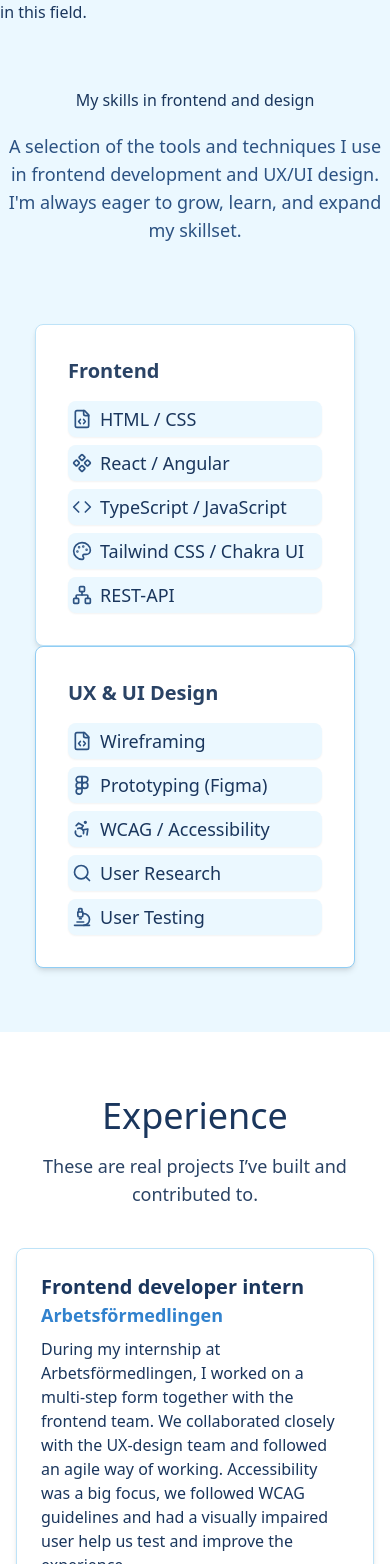
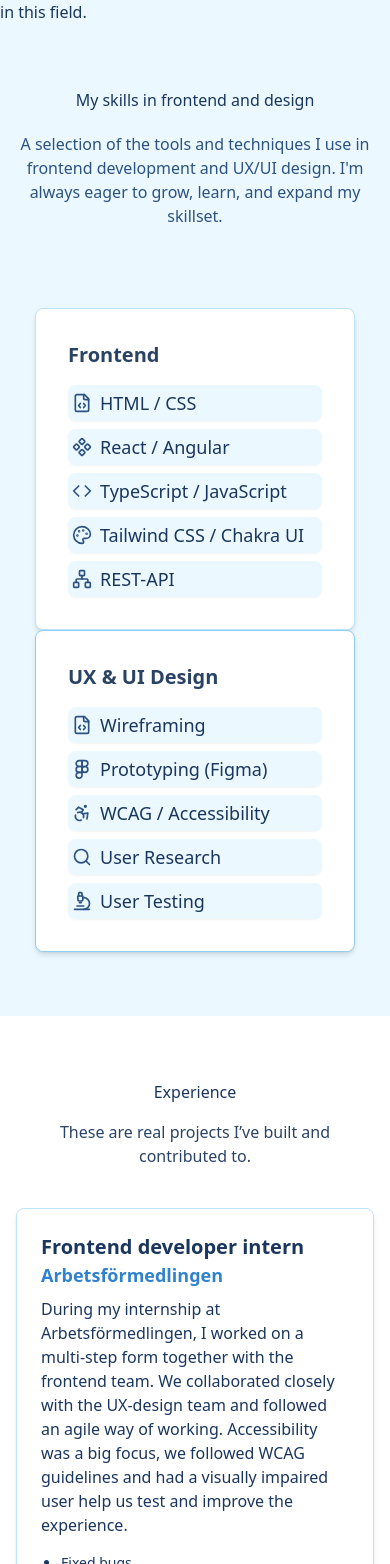
Before and after one commit to ranaaaa1234/ranasportfolionew, a React (Vite) app: page / in a window 390 px wide. Shown: the part 2084-3648 px from the top of the page. Built offline with nearby package versions, Linux system fonts and the light colour scheme.

Commit message:
exp. responsive

```diff
--- a/src/components/Experience.tsx
+++ b/src/components/Experience.tsx
@@ -52,8 +52,8 @@ function Experience() {
       id="experience"
       className="flex flex-col items-center justify-center bg-white py-16 px-4"
     >
-      <h2 className="text-4xl font-light text-blue-900 mb-4">Experience</h2>
-      <p className="text-lg text-blue-800 mb-10 text-center max-w-xl">
+      <h2 className="xs:text-3xl sm:text-4xl font-light text-blue-900 mb-4">Experience</h2>
+      <p className="xs:text-md sm:text-lg text-blue-800 mb-10 text-center max-w-xl">
         These are real projects I’ve built and contributed to.
       </p>
 
@@ -71,7 +71,7 @@ function Experience() {
                 <p className="text-lg font-semibold text-blue-500 mb-2">
                   {project.company}
                 </p>
-                <p className="text-blue-900 font-light mb-4">
+                <p className="text-blue-900 font-light mb-4 ">
                   {project.description}
                 </p>
                 {project.list && (
--- a/src/components/Projects.tsx
+++ b/src/components/Projects.tsx
@@ -61,8 +61,8 @@ function Projects () {
       id="projects"
       className="flex flex-col items-center justify-center bg-white py-16 px-4"
     >
-      <h2 className="text-4xl font-light text-blue-900 mb-4">My Projects</h2>
-      <p className="text-lg text-blue-800 mb-10 text-center max-w-xl">
+      <h2 className="xs:text-3xl sm:text-4xl font-light text-blue-900 mb-4">My Projects</h2>
+      <p className="xs:text-md sm:text-lg text-blue-800 mb-10 text-center max-w-xl">
         Here are some of my own projects I've worked on.
       </p>
 
--- a/src/components/Skills.tsx
+++ b/src/components/Skills.tsx
@@ -65,7 +65,7 @@ function Skills() {
       <h2 className="xs:text-3xl sm:text-4xl font-light text-blue-900 mb-5">
         My skills in frontend and design
       </h2>
-      <p className="text-blue-700 xs:text-md text-lg text-center xs:max-w-md sm:max-w-3xl mb-20">
+      <p className="text-blue-700 xs:text-md sm:text-lg text-center xs:max-w-md sm:max-w-3xl mb-20">
         A selection of the tools and techniques I use in frontend development
         and UX/UI design. I'm always eager to grow, learn, and expand my skillset.
 
```
